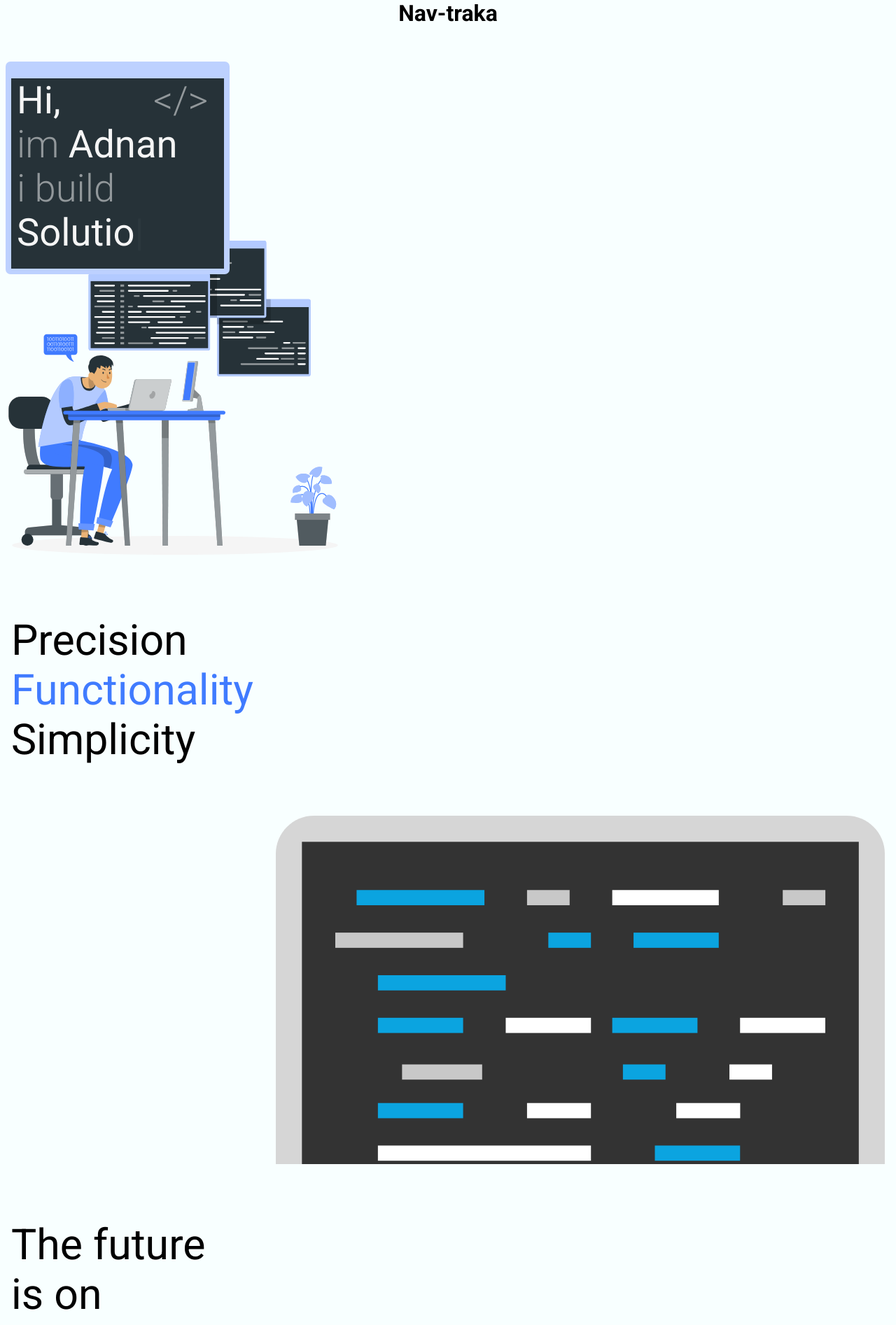
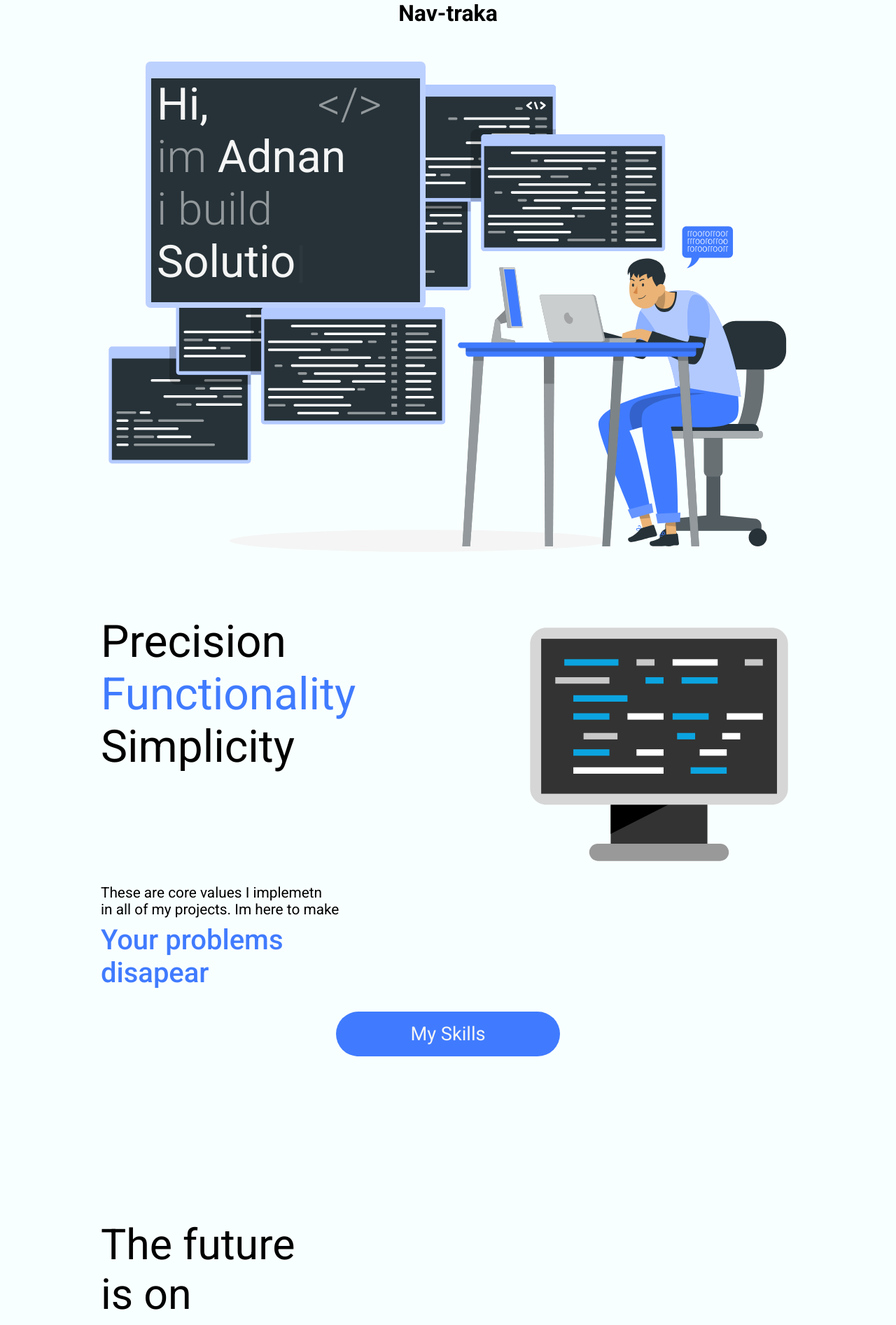
Before and after one commit to BucoTEC/MyPortifolio, a React (Create React App) app: page / in a window 1280 px wide. Shown: the top 1894 px of the page at 70% size. Built offline with nearby package versions, Linux system fonts and the light colour scheme.

Commit message:
added basic desktop reactiviti to main svg and skills intro

```diff
--- a/src/components/Home/MainLanding.jsx
+++ b/src/components/Home/MainLanding.jsx
@@ -2,7 +2,8 @@ import React, { useEffect, useRef } from "react";
 import styled from "styled-components";
 import mainSvg from "../../assets/main.svg";
 import { init } from "ityped";
-
+import { desktop } from "../../utils/responsive";
+import desktopSvg from "../../assets/bigMain.svg";
 const Wrapper = styled.div`
   width: 100%;
   height: 90vh;
@@ -21,6 +22,11 @@ const DevDesc = styled.div`
   margin: 0.5rem;
   padding: 1.5rem 0.5rem 0.5rem 0.5rem;
   border-radius: 7px;
+  ${desktop({
+    width: "24rem",
+    height: "20rem",
+    marginLeft: "5rem",
+  })}
 `;
 //inside is text generator
 const DevTextBox = styled.div`
@@ -49,6 +55,9 @@ const DevTextBox = styled.div`
   h1 {
     font-weight: 300;
   }
+  ${desktop({
+    fontSize: "2rem",
+  })}
 `;
 //main svg
 const MainImg = styled.img`
@@ -57,8 +66,15 @@ const MainImg = styled.img`
   bottom: 0;
   margin-bottom: -80px;
   margin-left: -50px;
+  ${desktop({ display: "none" })}
 `;
-
+const DesktopImg = styled.img`
+  display: none;
+  height: 100%;
+  position: absolute;
+  right: 0;
+  ${desktop({ display: "block" })}
+`;
 function MainLanding() {
   const textRef = useRef();
 
@@ -88,6 +104,7 @@ function MainLanding() {
           </DevTextBox>
         </DevDesc>
         <MainImg width={600} src={mainSvg} alt="Adnan coding" />
+        <DesktopImg src={desktopSvg} />
       </Wrapper>
     </>
   );
--- a/src/components/Home/ProjectsIntro.jsx
+++ b/src/components/Home/ProjectsIntro.jsx
@@ -29,13 +29,13 @@ const MainText = styled.div`
   width: 100%;
   flex: 1;
   padding: 1rem;
+  overflow: hidden;
   h1 {
     font-size: 3.8rem;
     font-weight: 400;
   }
   .higlight {
     color: #407bff;
-    /* font-weight: 500; */
   }
 `;
 const MainImg = styled.div`
@@ -71,6 +71,7 @@ const InfoText = styled.div`
   align-items: center;
   padding-left: 1rem;
   margin: 1rem 0;
+  overflow: hidden;
 
   span {
     font-size: 2.5rem;
--- a/src/components/Home/SkllisIntro.jsx
+++ b/src/components/Home/SkllisIntro.jsx
@@ -3,12 +3,16 @@ import styled from "styled-components";
 import laptop from "../../assets/laptop.svg";
 import Aos from "aos";
 import "aos/dist/aos.css";
-
+import { desktop } from "../../utils/responsive.js";
 const Wrapper = styled.div`
   height: 100vh;
   width: 100%;
   background-color: #f8ffff;
   margin-bottom: 4rem;
+  overflow: hidden;
+  display: flex;
+  flex-direction: column;
+  ${desktop({})}
 `;
 
 const MainText = styled.div`
@@ -17,6 +21,9 @@ const MainText = styled.div`
   h1 {
     font-size: 3.8rem;
     font-weight: 400;
+    ${desktop({
+      fontSize: "4rem",
+    })}
   }
   .higlight {
     color: #407bff;
@@ -60,12 +67,26 @@ const Button = styled.div`
     font-size: 1.7rem;
   }
 `;
+const Top = styled.div`
+  width: 100%;
+  ${desktop({
+    flex: "1",
+    display: "flex",
+  })}
+`;
+const Bottom = styled.div`
+  width: 100%;
+  ${desktop({
+    flex: "1",
+  })}
+`;
 function SkllisIntro() {
   useEffect(() => {
     Aos.init({ duration: 2000 });
   }, []);
   return (
     <Wrapper>
+      <Top>
         <MainText>
           <h1 data-aos="fade-right">Precision</h1>
           <h1 data-aos="fade-right" className="higlight">
@@ -74,6 +95,8 @@ function SkllisIntro() {
           <h1 data-aos="fade-right">Simplicity</h1>
         </MainText>
         <LaptopImg src={laptop} data-aos="fade-left" />
+      </Top>
+      <Bottom>
         <SubText>
           <h2>These are core values I implemetn</h2>
           <h2>in all of my projects. Im here to make</h2>
@@ -83,6 +106,7 @@ function SkllisIntro() {
         <Button>
           <h1>My Skills</h1>
         </Button>
+      </Bottom>
     </Wrapper>
   );
 }
--- a/src/pages/Home.jsx
+++ b/src/pages/Home.jsx
@@ -5,10 +5,21 @@ import ProjectsIntro from "../components/Home/ProjectsIntro";
 import SkllisIntro from "../components/Home/SkllisIntro";
 import ScrollToTop from "react-scroll-to-top";
 import Footer from "../components/Footer";
+import styled from "styled-components";
 
+const Wrapper = styled.div`
+  width: 80%;
+  margin: auto;
+  /* border: 1px solid black; */
+  @media only screen and (max-width: 380px) {
+    & {
+      width: 100%;
+    }
+  }
+`;
 function Home() {
   return (
-    <>
+    <Wrapper>
       <ScrollToTop
         smooth={true}
         color="#407bff"
@@ -22,7 +33,7 @@ function Home() {
       <ContactIntro />
 
       <Footer />
-    </>
+    </Wrapper>
   );
 }
 
--- /dev/null
+++ b/src/utils/responsive.js
@@ -0,0 +1,9 @@
+import { css } from "styled-components";
+
+export const desktop = (props) => {
+  return css`
+    @media only screen and (min-width: 480px) {
+      ${props}
+    } ;
+  `;
+};
```
Also changed, not shown: src/assets/bigMain.svg (added). Lines whose indentation alone changed are shown as unchanged.
